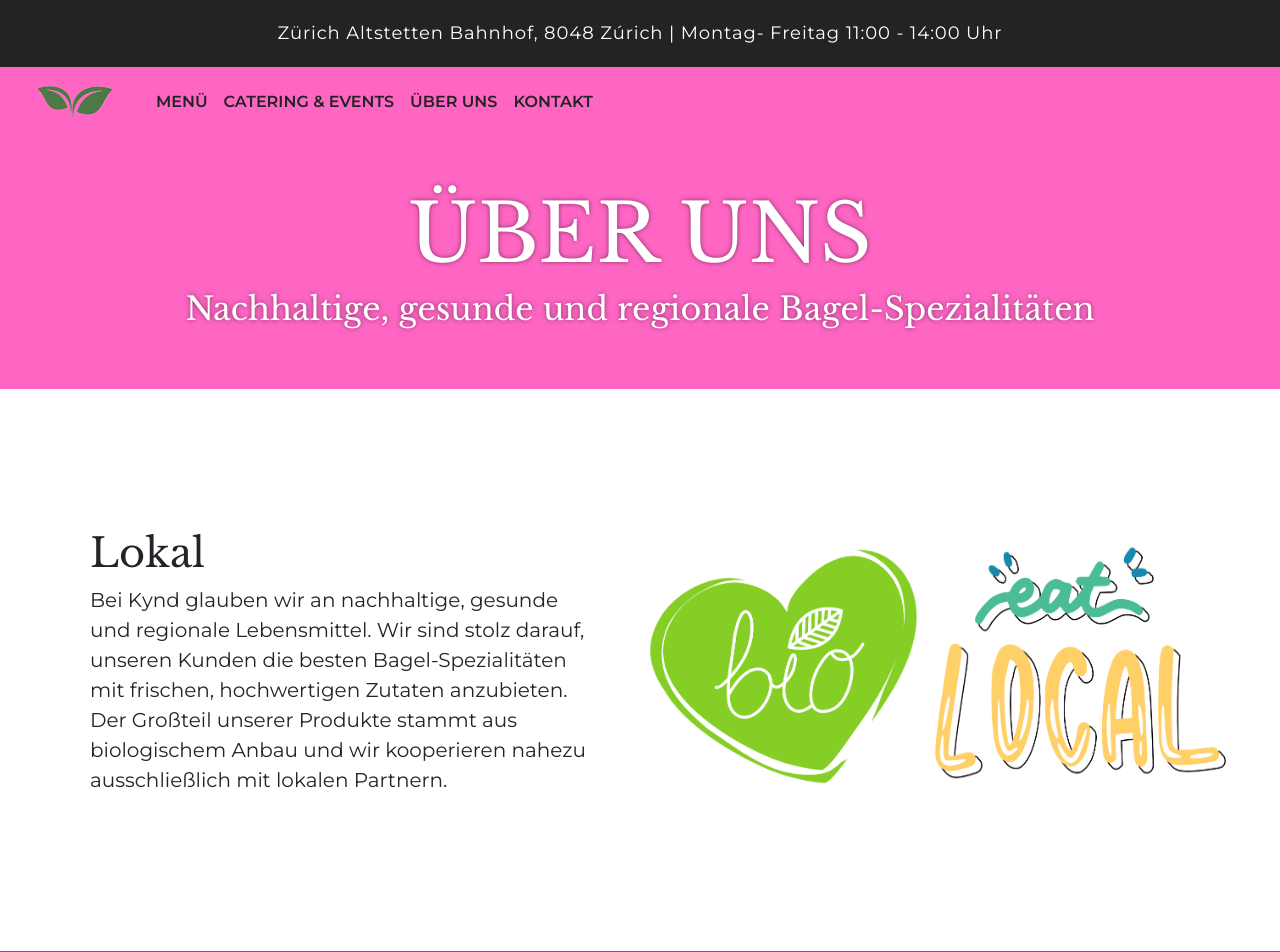
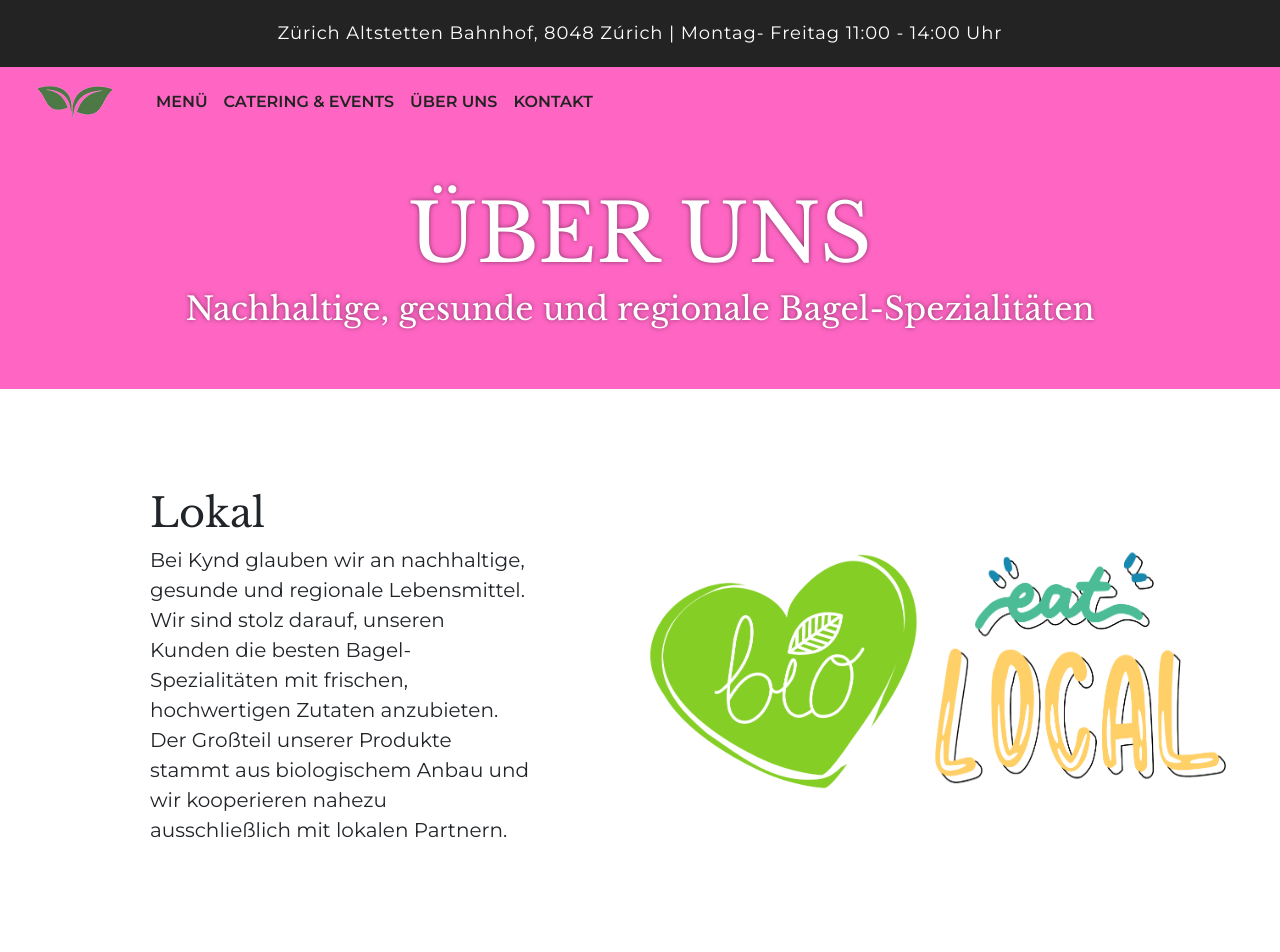
Before and after one commit to HeyTiina/kynd, a React (Create React App) app: page /UberUnsScreen in a window 1280 px wide. Shown: the top 952 px of the page. Built offline with nearby package versions, Linux system fonts and the light colour scheme.

Commit message:
Update lokal.css
  padding: 0 100px;

```diff
--- a/src/uberUnsScreen/lokal.css
+++ b/src/uberUnsScreen/lokal.css
@@ -10,7 +10,7 @@
 
 .title-lokal {
   font-family: "Libre Baskerville", serif;
-  padding: 40px;
+  padding: 0 100px;
 }
 
 .title-lokal p {
```
